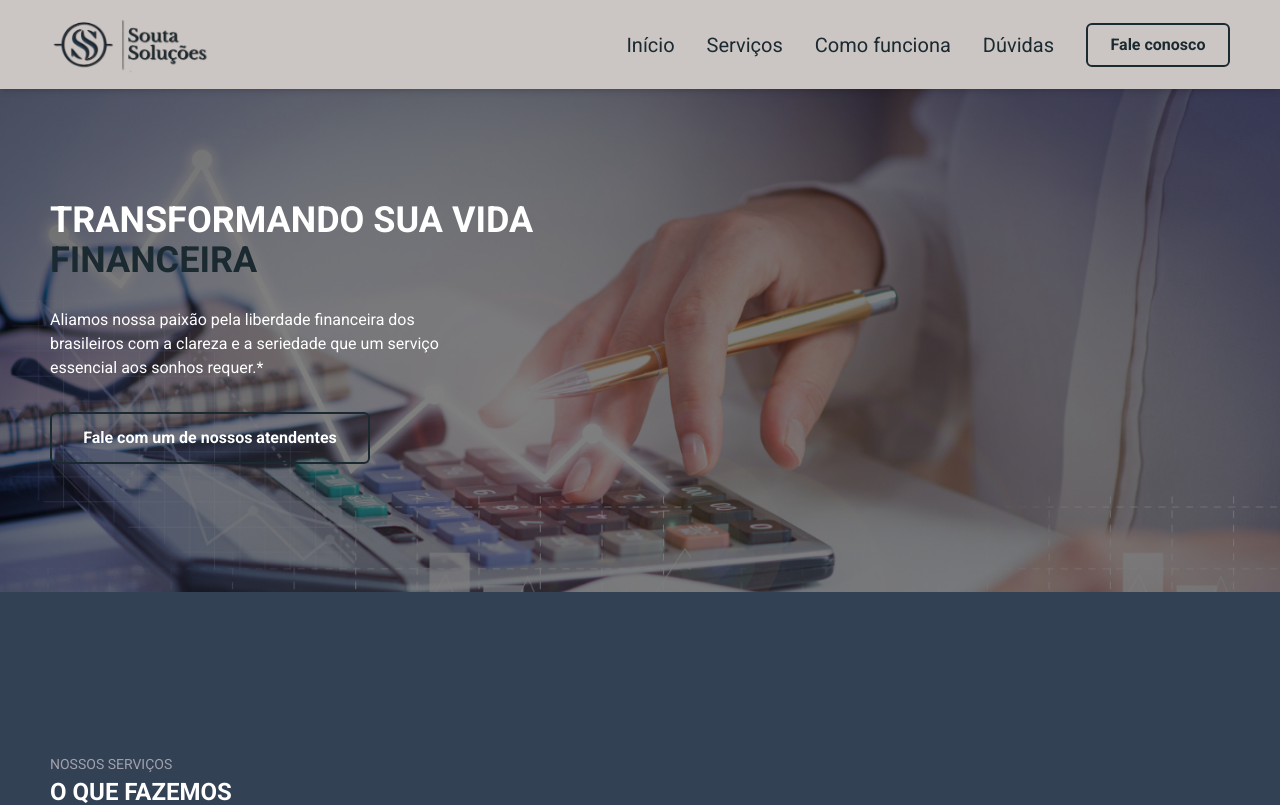
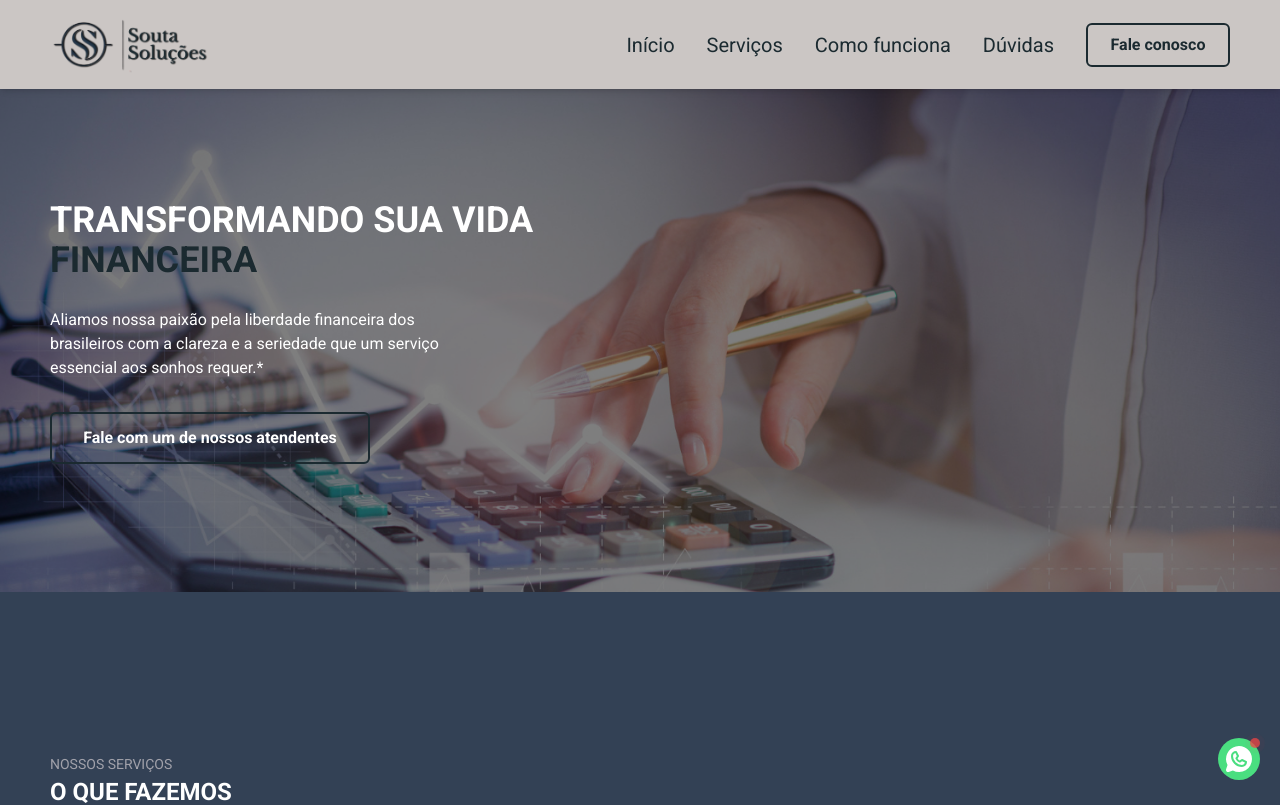
Before and after one commit to PedroDmMaia/Souta_Solucoes, a React (Vite) app: page / in a window 1280 px wide. Shown: the top 805 px of the page. Built offline with nearby package versions, Linux system fonts and the light colour scheme.

Commit message:
finished whatsApp button

```diff
--- a/src/pages/main-page.tsx
+++ b/src/pages/main-page.tsx
@@ -1,3 +1,4 @@
+import { WhatsappLogo } from '@phosphor-icons/react'
 import { useEffect, useState } from 'react'
 import { Toaster } from 'sonner'
 
@@ -49,6 +50,17 @@ export function MainPage() {
         <Footer />
       </main>
       <ExitPopup showPopup={showPopup} onClose={() => setShowPopup(false)} />
+      <button className="fixed bottom-5 right-5 z-50 p-[0.30rem] rounded-full bg-green-400 flex items-center justify-center">
+        <a
+          href="https://wa.me/5511970696009?text=Ol%C3%A1%2C%20Gostaria%20de%20mais%20informa%C3%A7%C3%B5es%20para%20negociar%20minha%20d%C3%ADvida"
+          target="_blank"
+          rel="noreferrer"
+        >
+          <span className="p-[0.30rem] absolute bg-red-500 rounded-full right-0 top-0 animate-ping"></span>
+          <span className="p-[0.30rem] absolute bg-red-500 rounded-full right-0 top-0 opacity-75"></span>
+          <WhatsappLogo className="text-white" size={32} weight="fill" />
+        </a>
+      </button>
     </div>
   )
 }
```
